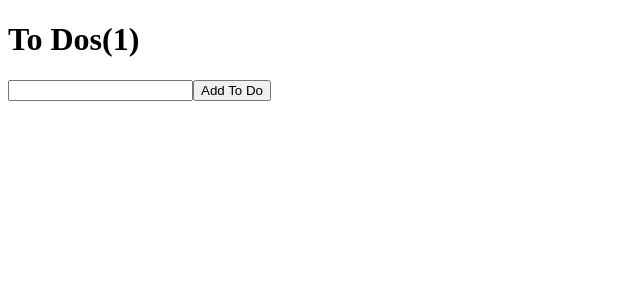
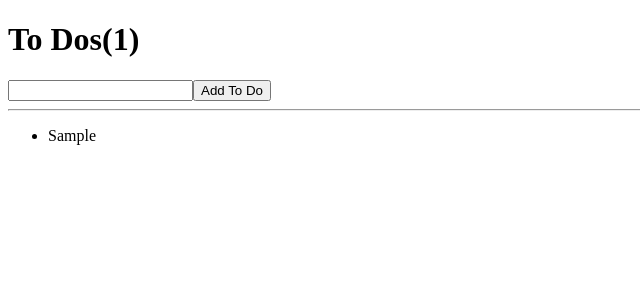
Before and after one commit to handayoung11/movie-web, a React (Create React App) app: page / in a window 1280 px wide. Both pictures are taken after typing "Sample" into the empty fields and a click on the button "Add To Do". Shown: the top 300 px of the page, without its empty margins (0-640 px from the left). Built offline with nearby package versions, Linux system fonts and the light colour scheme.

Commit message:
toDo를 추가하면 해당 toDo가 렌더링되도록 로직 작성

```diff
--- a/src/App.js
+++ b/src/App.js
@@ -24,6 +24,12 @@ function App() {
       <form onSubmit={onSubmit}>
         <input type="text" value={toDo} onChange={onChange} />
         <button>Add To Do</button>
+        <hr />
+        <ul>
+          {toDos.map((toDo, idx) => {
+            return <li key={idx}>{toDo}</li>;
+          })}
+        </ul>
       </form>
     </div>
   );
```
